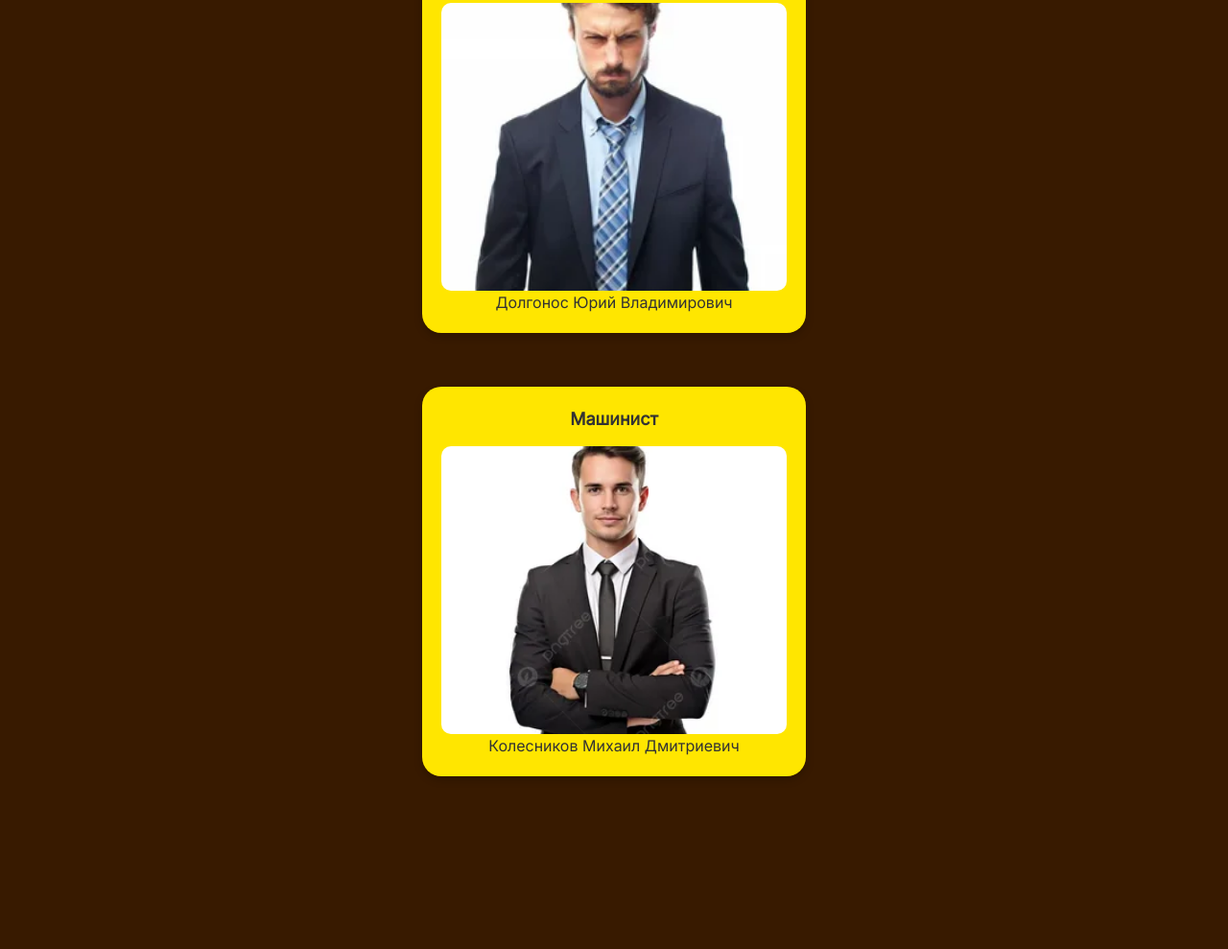
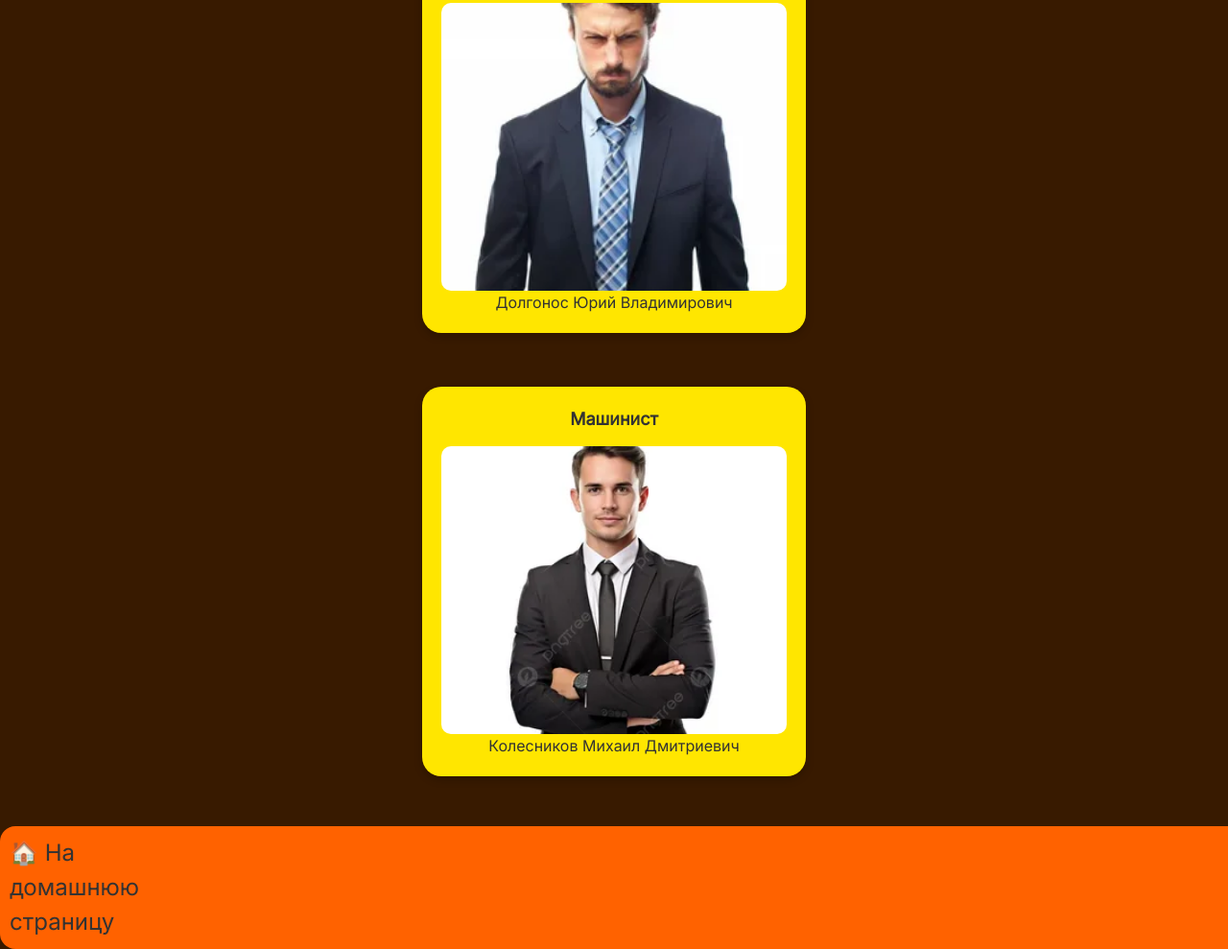
Before and after one commit to kirilllisin9999-debug/WWWcorpExamProject, a plain HTML site: page best of the best.html in a window 1280 px wide. Shown: the part 549-1538 px from the top of the page at 96% size. Before the commit the page ends 1386 px from the top, so only its background shows below. Drawn offline with Linux system fonts and the light colour scheme.

Commit message:
Add files via upload

```diff
--- a/best of the best.html
+++ b/best of the best.html
@@ -25,5 +25,11 @@
         <img src="работник года3.png" alt="Пример изображения" class="portret_rabotnika">
         <div class="imechko">Колесников Михаил Дмитриевич</div>
     </section>
+    <br>
+        <div class="filter-icon">
+            <span><a href="index.html" class="filter">
+        <span>🏠 На домашнюю страницу</span>
+    </div>
+
 </body>
 </html>
```
